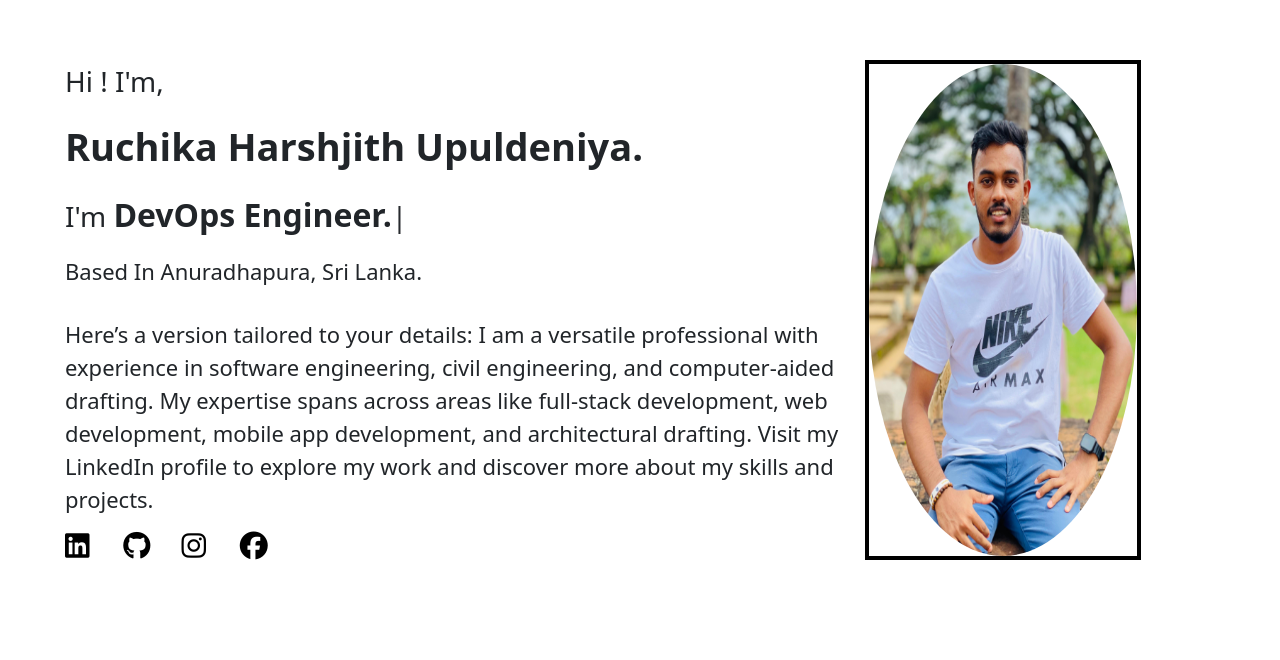
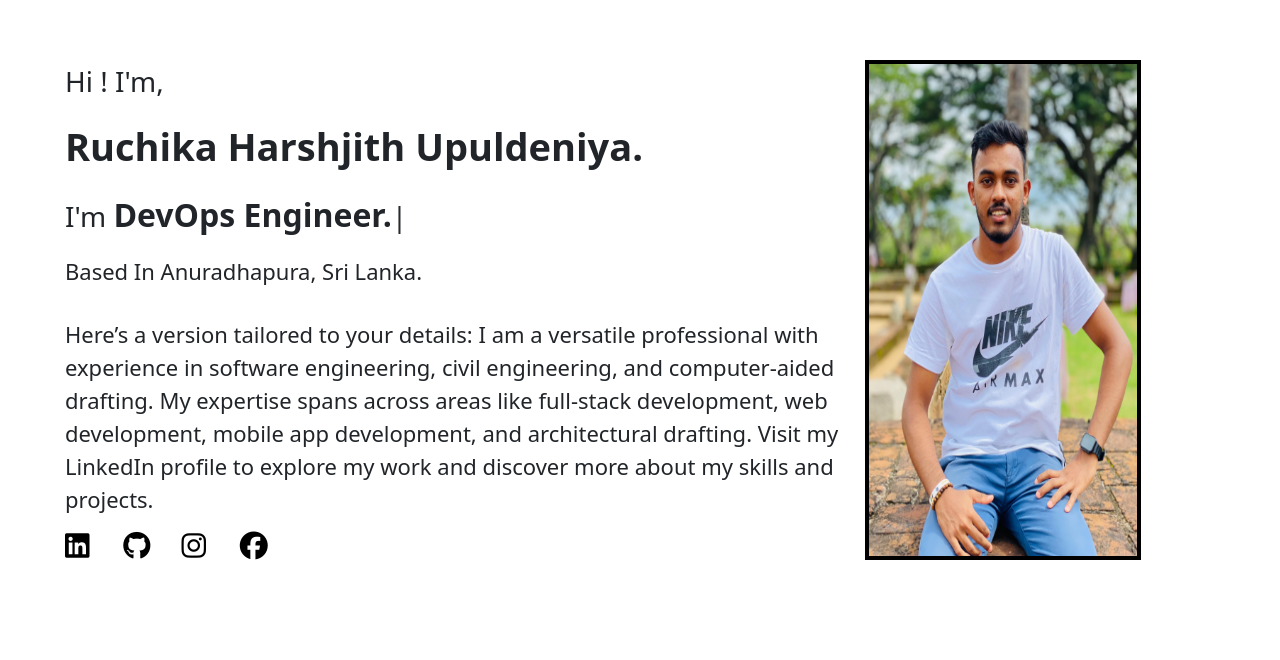
Before and after one commit to Ruchikaupuldeniya/MyProfile2, a plain HTML site: page index.html in a window 1280 px wide. Shown: the part 140-800 px from the top of the page. Drawn offline with nearby package versions, Linux system fonts and the light colour scheme.

Commit message:
changed styles

```diff
--- a/styles/main.css
+++ b/styles/main.css
@@ -146,8 +146,8 @@ main{
 #profile-pic{
   width: 100%;
   height: 100%;
-    /* width: 100%; */
-    border-radius: 100%;
+
+    /* border-radius: 100%; */
 }
 /* ------------------------------------------------------------ */
 
```
